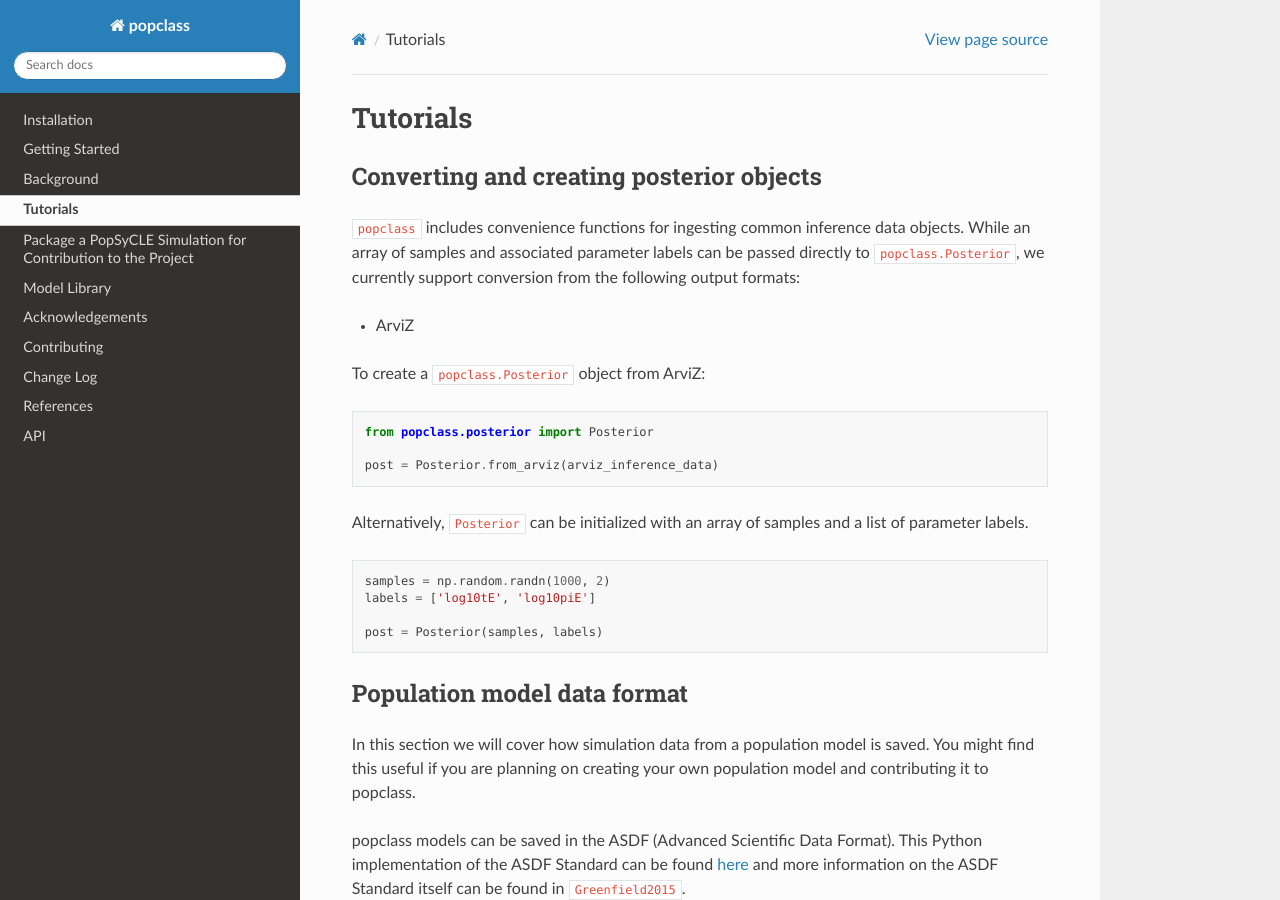
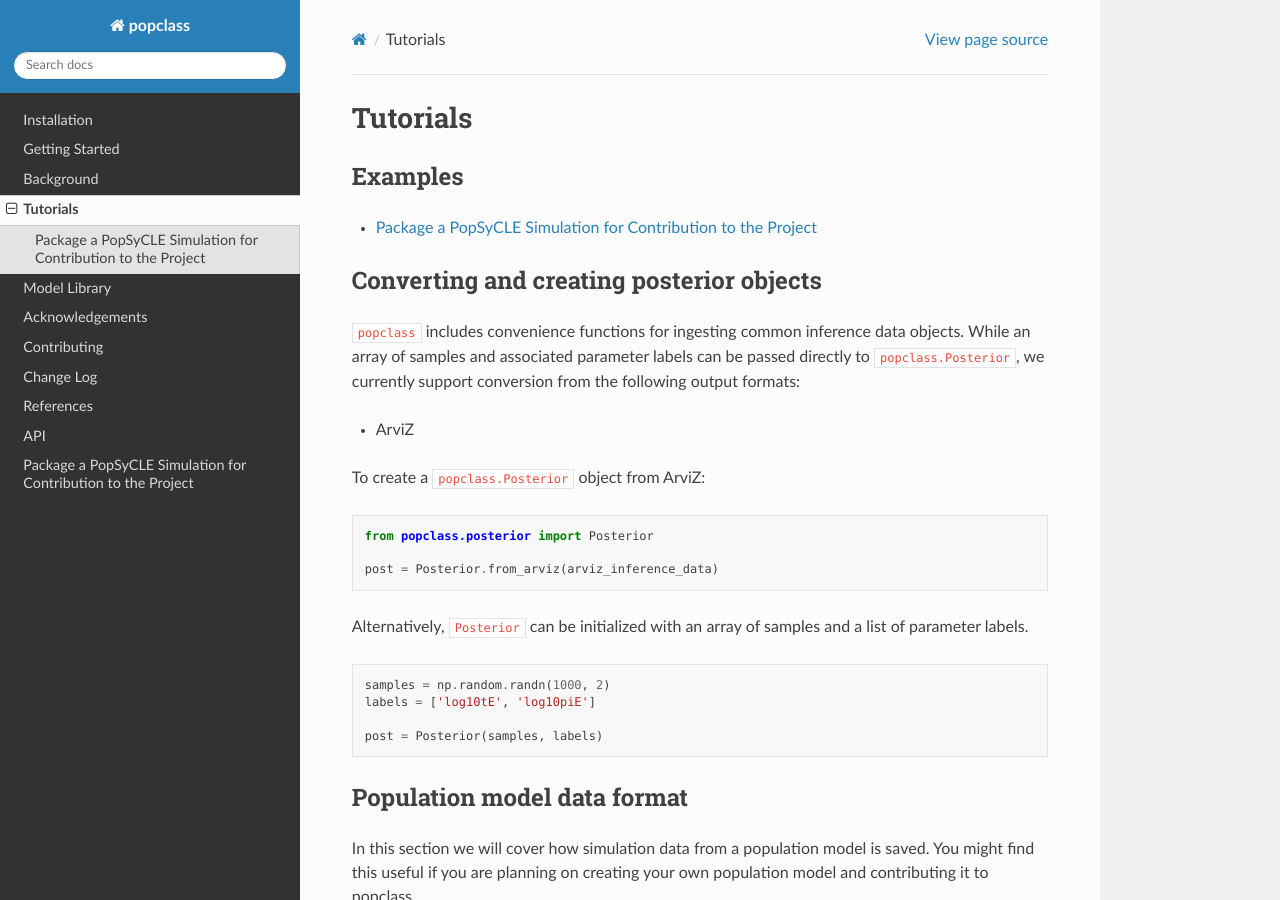
Before and after one commit to LLNL/popclass, a Sphinx documentation site: the page built from docs/source/tutorials.rst, in a window 1280 px wide and 900 px high. Built offline with Sphinx 7.4.7 and the Read the Docs theme 2.0.0, drawn with Linux system fonts in a browser that asks for light colours; pages that are not in the unit, such as notebooks, are missing from menus; cross-references to code outside the pages are shown as plain code.

Commit message:
Updated index.rst and tutorials.rst to include examples appropriately in the TOC. Also updated the notebook to have proper formatting for lists

```diff
--- a/docs/source/tutorials.rst
+++ b/docs/source/tutorials.rst
@@ -1,6 +1,15 @@
+
 =========
 Tutorials
 =========
+
+Examples
+--------
+
+.. toctree::
+   :titlesonly:
+
+   examples/popsycle_model_example.ipynb
 
 Converting and creating posterior objects
 -----------------------------------------
```
Also changed, not shown: docs/source/index.rst (+9 -1 lines), docs/source/examples/popsycle_model_example.ipynb.
